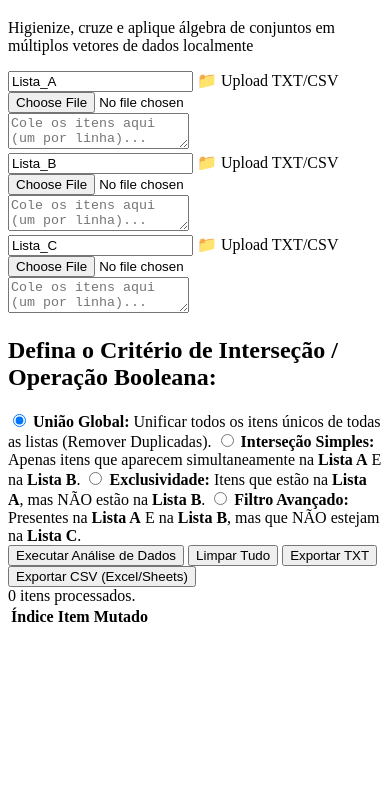
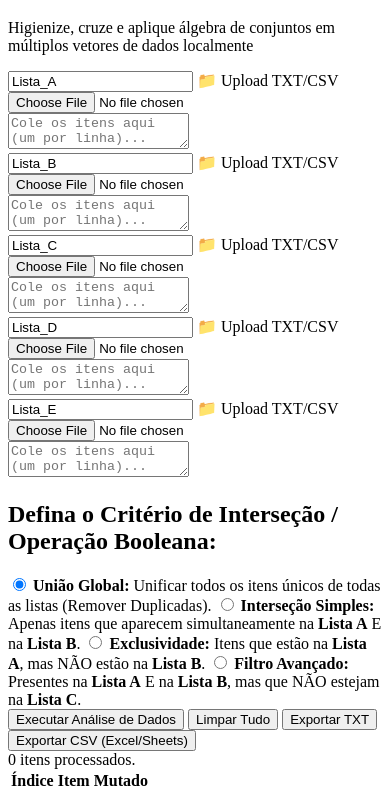
Before and after one commit to Mdsoare/comparador-lista-web, a website built with Vite: page index.html in a window 390 px wide. Shown: the part 98-899 px from the top of the page. Before the commit the page ends 844 px from the top, so only its background shows below. Built offline with nearby package versions, Linux system fonts and the light colour scheme.

Commit message:
feat(ui): add list inputs D and E with responsive grid layout
- Add list cards for Lista_D and Lista_E in index.html
- Update .lists-grid with auto-fit layout for dynamic column distribution
- Apply flex column behavior to .list-card for consistent UI alignment

```diff
--- a/assets/css/style.css
+++ b/assets/css/style.css
@@ -61,7 +61,7 @@ header p {
 
 .lists-grid {
     display: grid;
-    grid-template-columns: repeat(3, 1fr);
+    grid-template-columns: repeat(auto-fit, minmax(280px, 1fr));
     gap: 20px;
     margin-bottom: 25px;
 }
@@ -71,6 +71,8 @@ header p {
     border: 1px solid var(--border);
     border-radius: 8px;
     padding: 15px;
+    display: flex;
+    flex-direction: column;
 }
 
 .card-header-input {
--- a/index.html
+++ b/index.html
@@ -50,6 +50,22 @@
                     <input type="file" id="fileC" data-target="txtC">
                 </label>
                 <textarea id="txtC" placeholder="Cole os itens aqui (um por linha)..."></textarea>
+            </div>
+            <div class="list-card">
+                <input type="text" id="headD" class="card-header-input" value="Lista_D">
+                <label class="file-label">
+                    📁 Upload TXT/CSV
+                    <input type="file" id="fileD" data-target="txtD">
+                </label>
+                <textarea id="txtD" placeholder="Cole os itens aqui (um por linha)..."></textarea>
+            </div>
+            <div class="list-card">
+                <input type="text" id="headE" class="card-header-input" value="Lista_E">
+                <label class="file-label">
+                    📁 Upload TXT/CSV
+                    <input type="file" id="fileE" data-target="txtE">
+                </label>
+                <textarea id="txtE" placeholder="Cole os itens aqui (um por linha)..."></textarea>
             </div>
         </section>
 
```
